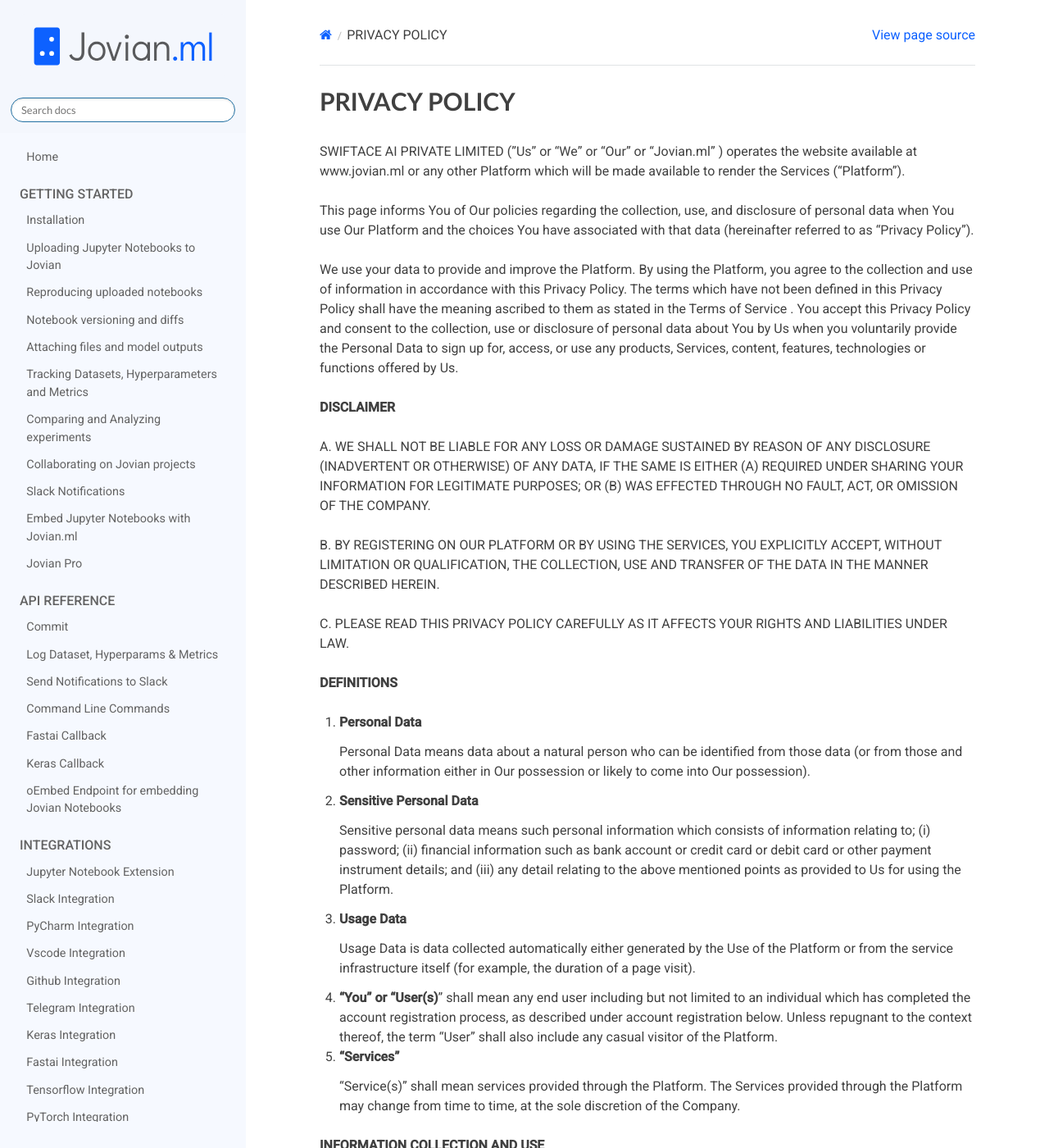
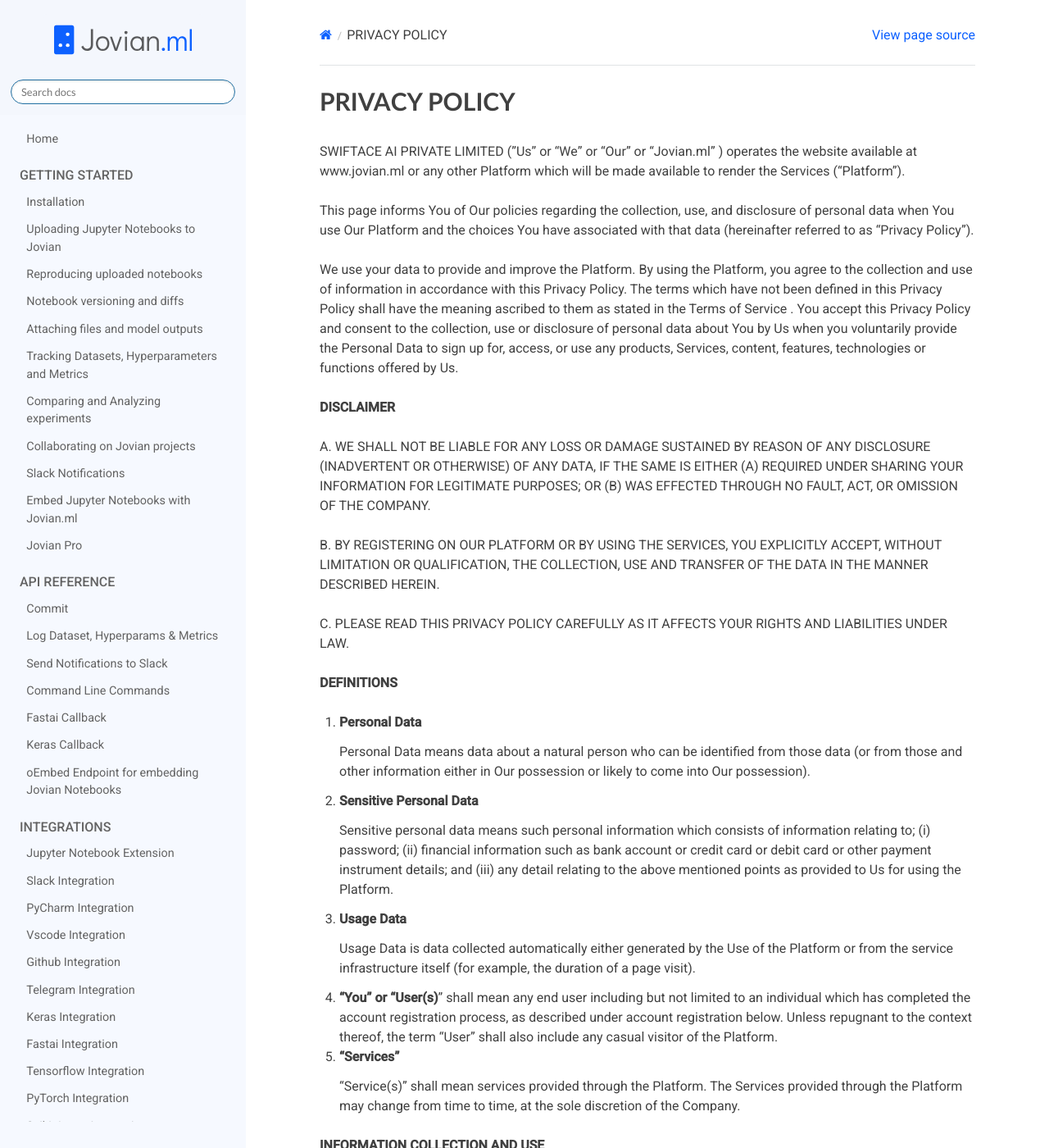
Before and after one commit to JovianHQ/jovian-py, a Sphinx documentation site: the page built from docs/PrivacyPolicy.md, in a window 1280 px wide and 1400 px high. Shown: the whole window at 82% size. Built offline with Sphinx 7.4.7 and the Read the Docs theme 2.0.0, drawn with Linux system fonts in a browser that asks for light colours.

Commit message:
style change

```diff
--- a/docs/_static/css/custom.css
+++ b/docs/_static/css/custom.css
@@ -59,11 +59,14 @@
   font-size: 16px;
   padding-left: 24px;
 }
+.wy-side-nav-search > a {
+  display: flex;
+}
 .wy-side-nav-search > a img.logo {
   /* Side nav bar logo */
   background-color: #f4f7fd;
   border-radius: 5px;
-  width: 250px;
+  width: 75%;
 }
 
 .wy-side-nav-search {
```
